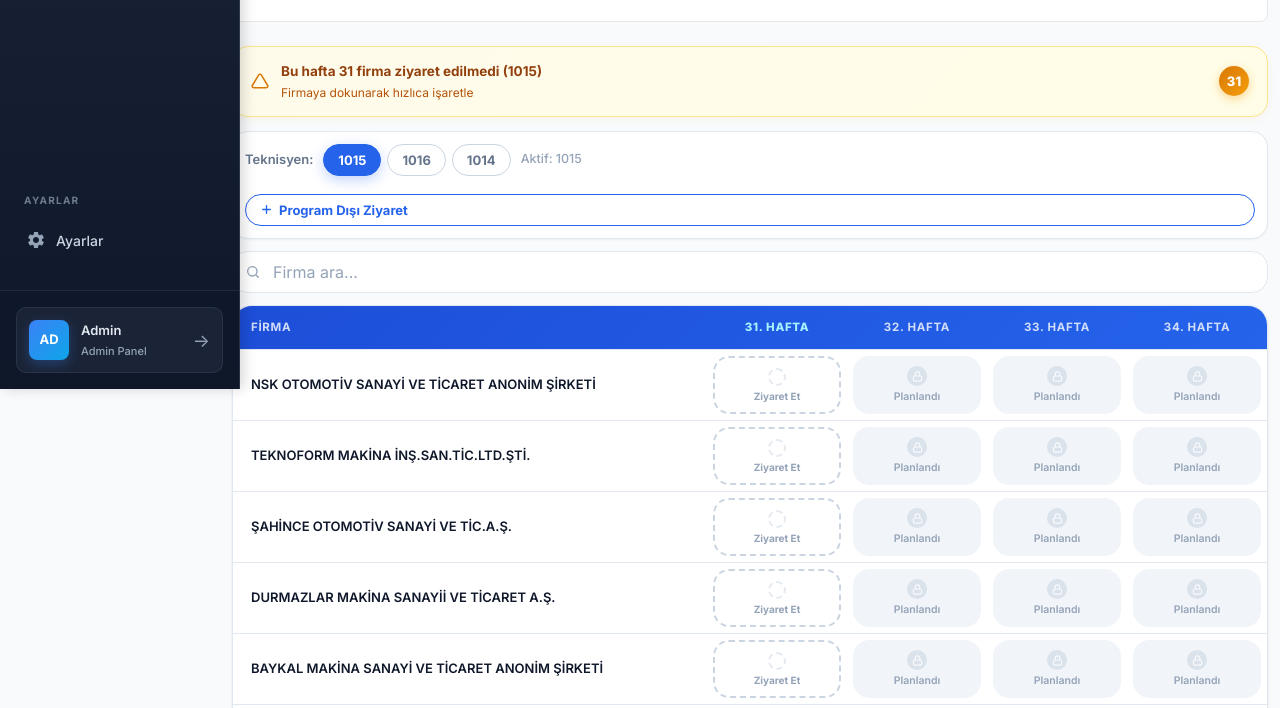
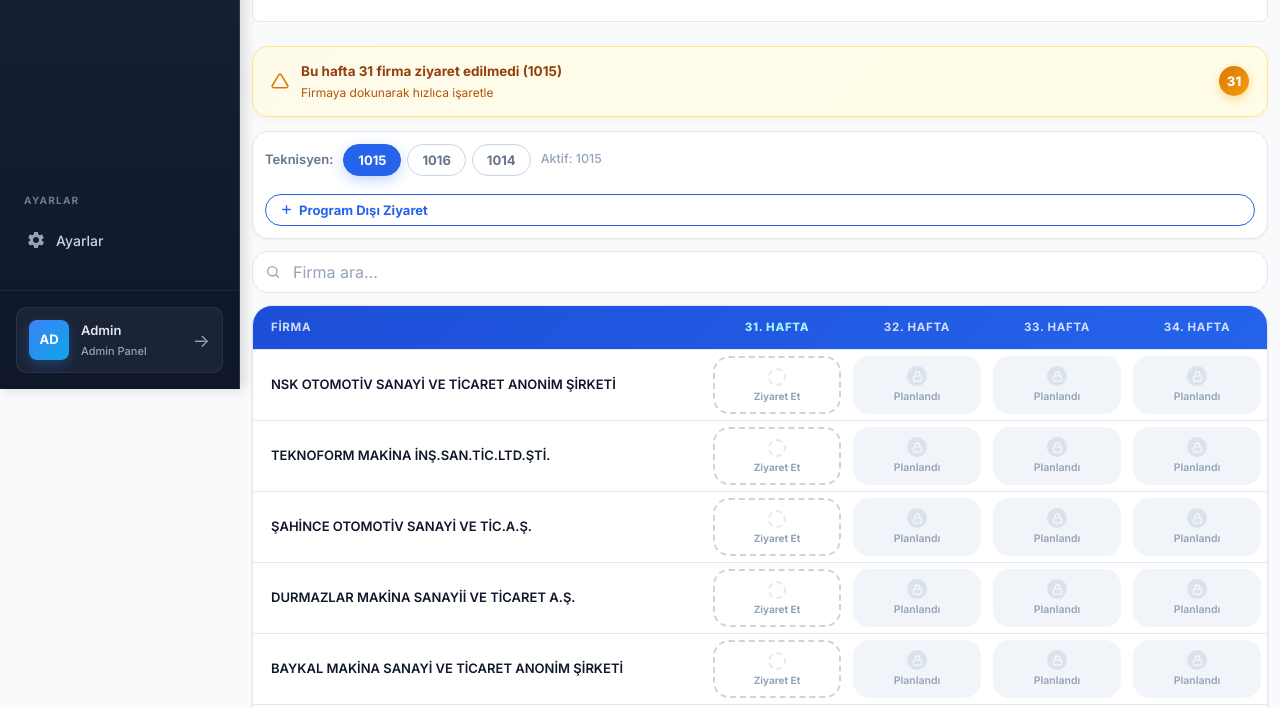
Before and after one commit to barkinkyc-code/servisdrama, a website: page admin.html in a window 1280 px wide. Shown: the part 411-1119 px from the top of the page. Drawn offline with nearby package versions, Linux system fonts and the light colour scheme; no server answers; sample sign-in values are in the browser's storage.

Commit message:
Main element'in margin-left'i 220px'ten 240px'e çıkart - sidebar overlap sorununu çöz

```diff
--- a/admin.html
+++ b/admin.html
@@ -17,7 +17,7 @@
   }
 </script>
 <style>
-  main { margin-left: 220px; }
+  main { margin-left: 240px; }
 
   /* Hamburger Menu - SAĞ ÜSTE */
   .mobile-hamburger {
```
